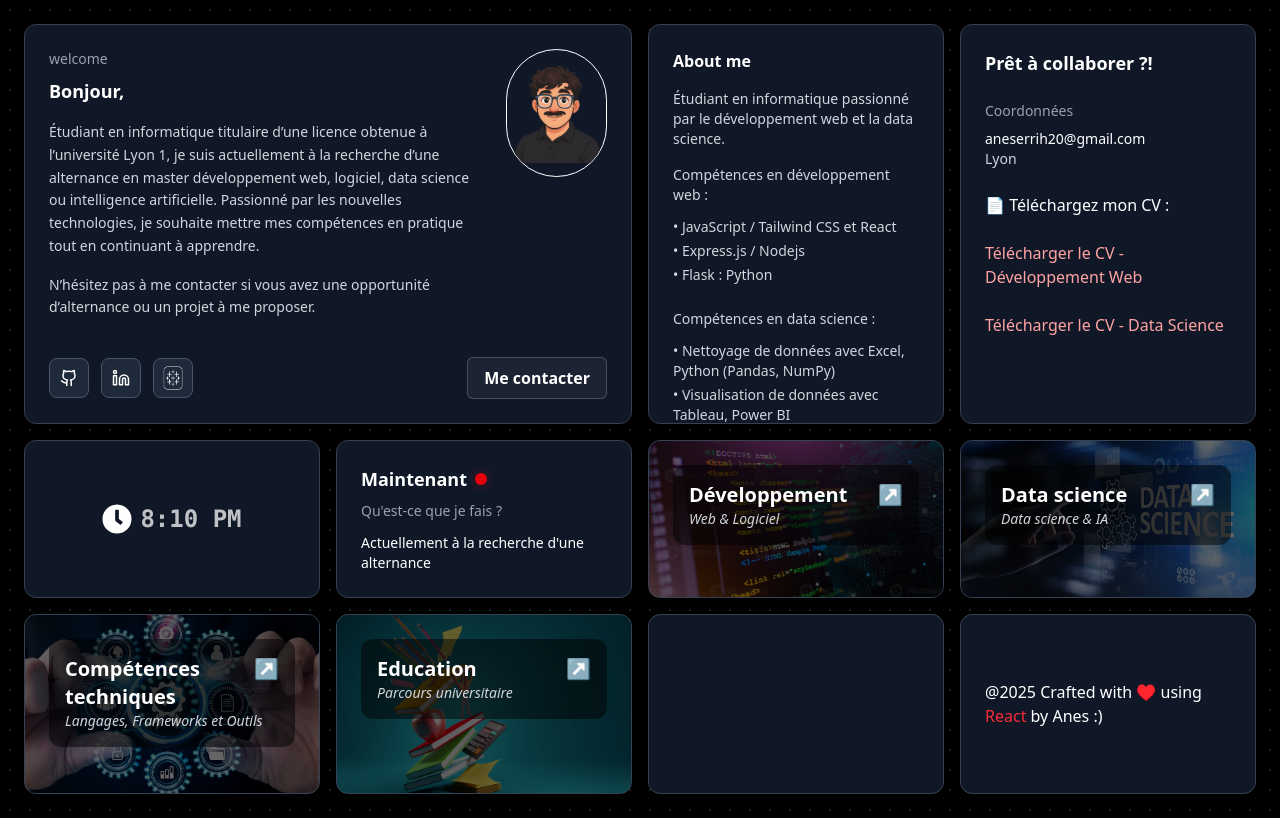
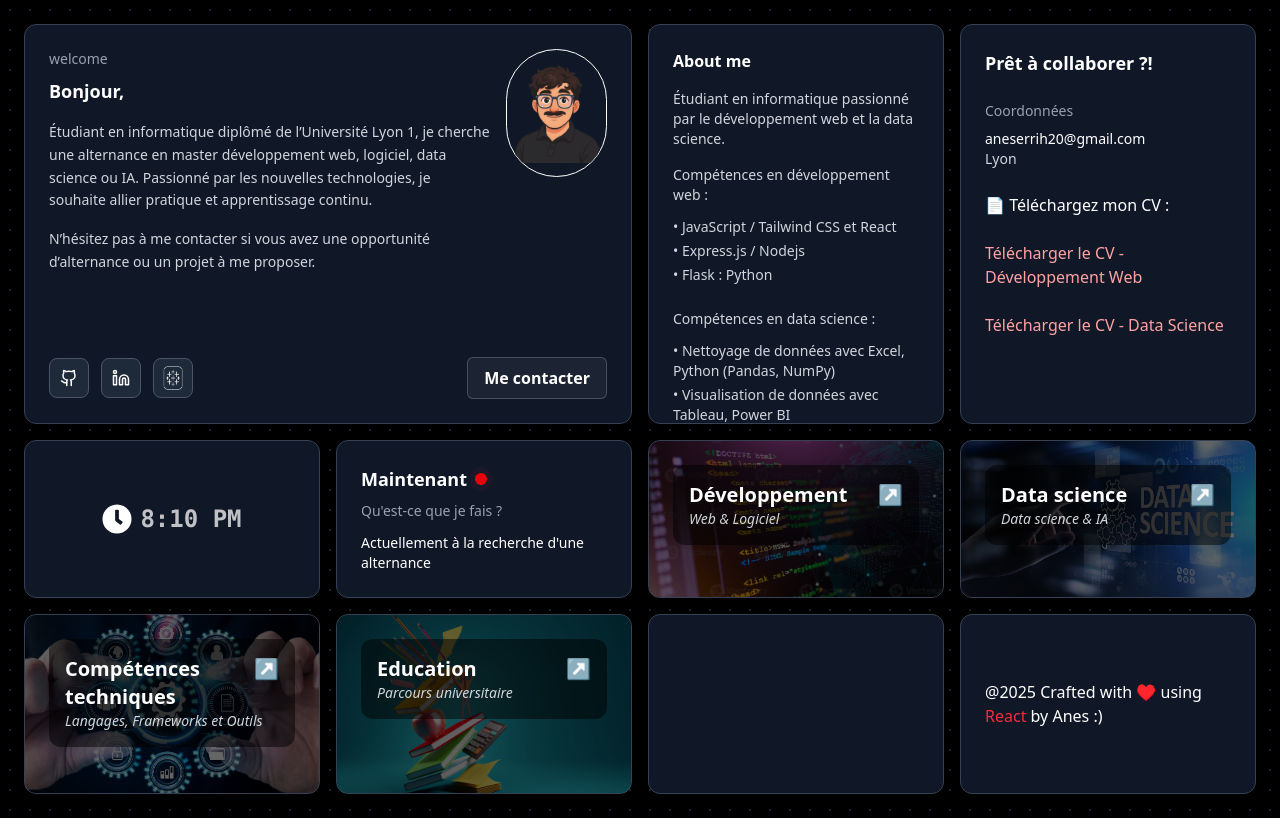
Before and after one commit to ErrihAnes/AnesPortfolio, a React (Vite) app: page / in a window 1280 px wide. Built offline with nearby package versions, Linux system fonts and the light colour scheme.

Commit message:
fixer le style 2

```diff
--- a/src/components/welcomeCard.tsx
+++ b/src/components/welcomeCard.tsx
@@ -5,14 +5,12 @@ const WelcomeCard = () => {
     return (
         <div className="bg-gray-900 border border-gray-700 rounded-xl p-4 sm:p-6 text-white  h-full min-h-[200px] max-h-[400px] flex flex-col hover:border-gray-50 transition-colors duration-100 delay-50 backdrop-blur-md">
 
+
             <div className="flex flex-col sm:flex-row justify-between items-start flex-1 gap-4">
                 <div className="w-full">
                     <h2 className="text-sm text-gray-400 mb-2">welcome</h2>
                     <h3 className="text-sm sm:text-lg font-semibold mb-4">Bonjour, </h3>
-                    <p className="text-gray-300 text-sm leading-relaxed">Étudiant en informatique titulaire d’une licence obtenue à l’université Lyon 1, je suis actuellement à la recherche
-                        d’une alternance en master développement web, logiciel, data science ou intelligence artificielle.
-                        Passionné par les nouvelles technologies,
-                        je souhaite mettre mes compétences en pratique tout en continuant à apprendre.</p>
+                    <p className="text-gray-300 text-sm leading-relaxed">Étudiant en informatique diplômé de l’Université Lyon 1, je cherche une alternance en master développement web, logiciel, data science ou IA. Passionné par les nouvelles technologies, je souhaite allier pratique et apprentissage continu.</p>
                     <p className="text-gray-300 text-sm leading-relaxed mt-4 mb-2">N’hésitez pas à me contacter si vous avez une opportunité d’alternance ou un projet à me proposer.</p>
                 </div>
                 <div>
```
